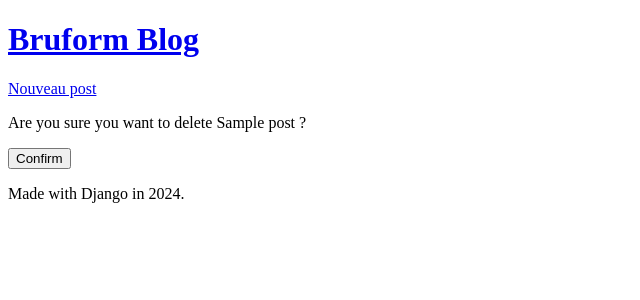
After one commit to grungi-ankhfire/bruform_django_2024, a Django app: page /post/1/delete in a window 1280 px wide. The commit adds this page. Shown: the top 300 px of the page, without its empty margins (0-640 px from the left). Run offline with Django 5.2, Linux system fonts and the light colour scheme; tables that the repository leaves empty hold one stand-in row (values such as "Sample post").

Commit message:
04.3 2024-10-22 Delete view

```diff
--- a/django_project/blog/models.py
+++ b/django_project/blog/models.py
@@ -1,6 +1,7 @@
 from django.db import models
 from django.utils import timezone
 from django.conf import settings
+from django.urls import reverse
 
 a = 3
 
@@ -11,5 +12,8 @@ class Post(models.Model):
     text = models.TextField()
     created_date = models.DateTimeField(default=timezone.now)
 
+    def get_absolute_url(self):
+        return reverse("post_detail", kwargs={"pk": self.pk})
+
     def __str__(self):
         return self.title
--- a/django_project/blog/templates/blog/base.html
+++ b/django_project/blog/templates/blog/base.html
@@ -8,6 +8,9 @@
 <body>
     <header>
         <h1><a href="/">Bruform Blog</a></h1>
+        <div>
+            <a href="{% url 'post_new' %}">Nouveau post</a>
+        </div>
     </header>
 
     <div>
--- /dev/null
+++ b/django_project/blog/templates/blog/post_confirm_delete.html
@@ -0,0 +1,10 @@
+{% extends "blog/base.html" %}
+
+{% block content %}
+<form method="POST">
+    {% csrf_token %}
+    <p>Are you sure you want to delete {{ post }} ?</p>
+    {{ form }}
+    <button type="submit">Confirm</button>
+</form>
+{% endblock content %}
--- a/django_project/blog/templates/blog/post_detail.html
+++ b/django_project/blog/templates/blog/post_detail.html
@@ -8,6 +8,7 @@ Bruform Blog - {{ post.title }}
     <h1>Post detail</h1>
 
     <a href="{% url 'post_list' %}">Back to list</a>
+    <a href="{% url 'post_delete' pk=post.pk %}">Delete post</a>
 
     <div>
         <h2>{{ post.title }}</h2>
--- a/django_project/blog/templates/blog/post_list.html
+++ b/django_project/blog/templates/blog/post_list.html
@@ -7,6 +7,7 @@
 
     {% for post in all_posts %}
         <h2><a href="{% url 'post_detail' pk=post.pk %}">{{ post.title }}</a></h2>
+        <a href="{% url 'post_delete' pk=post.pk %}">Delete</a>
         <p>{{ post.text|linebreaksbr }}</p>
     {% endfor %}
 
--- a/django_project/blog/urls.py
+++ b/django_project/blog/urls.py
@@ -6,4 +6,5 @@ urlpatterns = [
     path("", views.PostList.as_view(), name="post_list"),
     path("post/<int:pk>", views.PostDetail.as_view(), name="post_detail"),
     path("post/new", views.PostNew.as_view(), name="post_new"),
+    path("post/<int:pk>/delete", views.PostDelete.as_view(), name="post_delete"),
 ]
--- a/django_project/blog/views.py
+++ b/django_project/blog/views.py
@@ -1,7 +1,8 @@
 from django.shortcuts import render
 from django.http import HttpResponse
 from django.views.generic import ListView, DetailView
-from django.views.generic.edit import CreateView
+from django.views.generic.edit import CreateView, DeleteView
+from django.urls import reverse_lazy
 
 from .models import Post
 
@@ -26,3 +27,16 @@ class PostNew(CreateView):
     model = Post
     template_name = "blog/post_new.html"
     fields = ("author", "title", "text")
+    #success_url = reverse_lazy("post_list")
+
+    def get_success_url(self):
+        post_id = self.object.pk
+        return reverse_lazy("post_detail", kwargs={"pk": post_id})
+
+    def form_valid(self, form):
+        # form.instance.title = form.instance.title.upper()
+        return super().form_valid(form)
+
+class PostDelete(DeleteView):
+    model = Post
+    success_url = reverse_lazy("post_list")
```
